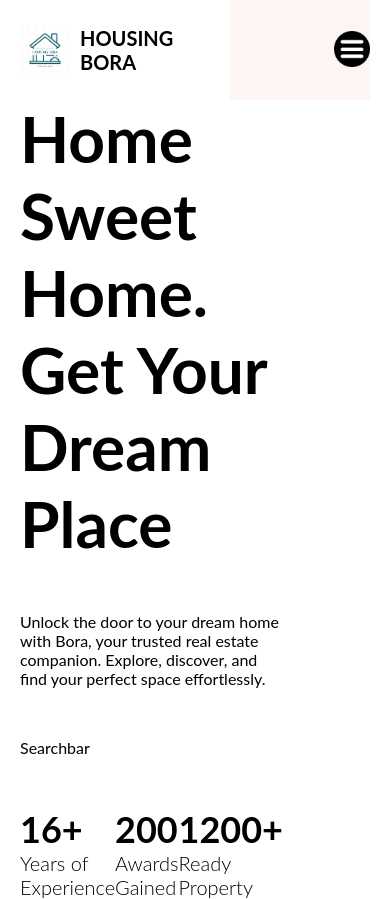
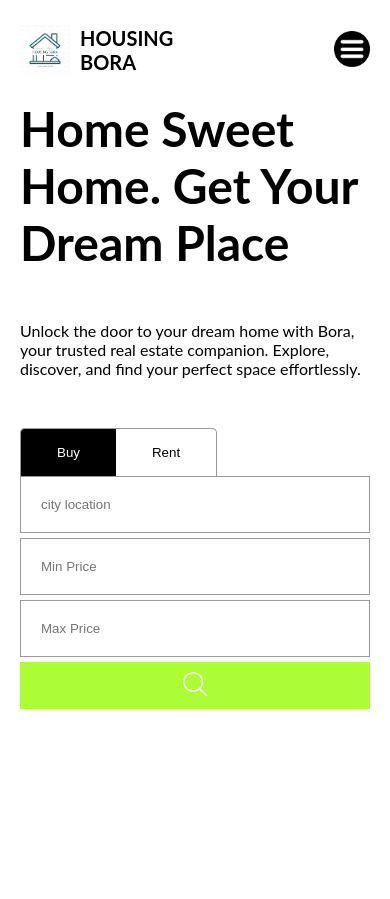
Before and after one commit to Aftermath001/Real-estate-app, a React (Vite) app in the folder vite-project/: page / in a window 390 px wide. Shown: the top 899 px of the page. After the commit the page ends 844 px from the top, so only its background shows below. Built offline with nearby package versions, Linux system fonts and the light colour scheme.

Commit message:
Searchbar and homepageresponsiveness

```diff
--- a/vite-project/src/components/navbar/navbar.scss
+++ b/vite-project/src/components/navbar/navbar.scss
@@ -54,7 +54,9 @@ nav{
         background-color: #fcf5f3;
         height: 100%;
 
-
+        @include md {
+            background-color: transparent;
+        }
 
         a{
         padding: 12px 24px 24px;
@@ -75,6 +77,7 @@ nav{
 
             @include sm{
                 display: inline;
+
             }
 
         }
--- a/vite-project/src/components/searchbar/Searchbar.jsx
+++ b/vite-project/src/components/searchbar/Searchbar.jsx
@@ -1,8 +1,38 @@
-import React from 'react'
+import React,{useState} from 'react'
 import './searchbar.scss'
+
+const types = ["buy", "rent"];
+
 function Searchbar() {
+  const [query, setQuery]= useState({
+    type:"buy",
+    location:"",
+    minPrice:0,
+    maxPrice:0,
+  })
+
+  const switchType = (val) =>{
+    setQuery((prev) => ({ ...prev, type: val}));
+
+  }
   return (
-    <div>Searchbar</div>
+    <div className='searchBar'>
+      <div className="type">
+        {types.map((type) => (
+          <button key={type} onClick={()=>switchType(type)} className={query.type === type ? "active" : "" }>{type}</button>
+        ))}
+
+
+      </div>
+      <form>
+        <input type="text" name="location" placeholder="city location"/>
+        <input type="number" name="minPrice" min={0} max={10000000} placeholder="Min Price"/>
+        <input type="number" name="maxPrice" min={0} max={10000000} placeholder="Max Price"/>
+        <button>
+          <img src="/search.png" alt="search"/>
+        </button>
+      </form>
+    </div>
   )
 }
 
--- a/vite-project/src/components/searchbar/searchbar.scss
+++ b/vite-project/src/components/searchbar/searchbar.scss
@@ -0,0 +1,88 @@
+@import "../../responsive.scss";
+.searchBar{
+    .type{
+        button{
+            padding: 16px 36px;
+            border: 1px solid #999;
+            cursor: pointer;
+            background-color: white;
+            text-transform: capitalize;
+            border-bottom: none;
+
+
+            &.active{
+                background-color: black;
+                color: white;
+            }
+
+            &:first-child {
+                border-top-left-radius: 5px;
+                border-right: none;
+            }
+            &:last-child {
+                border-top-right-radius: 5px;
+                border-left: none;
+            }
+
+        }
+    }
+    form{
+        border: 1px solid #999;
+        display: flex;
+        justify-content: space-between;
+        height: 64px;
+        gap: 5px;
+
+        @include sm{
+            flex-direction: column;
+            border: none;
+        }
+
+        input{
+            border: none;
+            padding: 0px 10px;
+            width: 200px;
+
+            @include lg{
+                padding: 0px 5px;
+
+                &:nth-child(2),&:nth-child(3){
+                    width: 140px;
+                }
+            }
+
+            @include md{
+                width: 200px;
+                &:nth-child(2),&:nth-child(3){
+                    width: 200px;
+                }
+            }
+            @include sm{
+                width: auto;
+                &:nth-child(2),
+                &:nth-child(3) {
+                  width: auto;
+                }
+                padding: 20px;
+                border: 1px solid #999;
+            }
+
+        }
+        button{
+            border: none;
+            cursor: pointer;
+            background-color:rgb(172, 252, 54) ;
+            flex: 1;
+
+            @include sm{
+                padding: 10px;
+            }
+
+
+            img{
+                width: 24px;
+                height: 24px;
+            }
+        }
+    }
+}
--- a/vite-project/src/routes/homePage.scss
+++ b/vite-project/src/routes/homePage.scss
@@ -1,3 +1,4 @@
+@import "../responsive.scss";
 .homePage{
     display: flex;
     height: 100%;
@@ -14,15 +15,35 @@
             justify-content: center;
             gap: 50px;
 
+            @include md{
+                padding: 0;
+            }
+
+            @include sm{
+                justify-content: flex-start;
+             }
+
             .title{
                 font-size: 64px;
+
+                @include lg{
+                    font-size: 48px;
+                }
             }
             .boxes{
                 display: flex;
                 justify-content: space-between;
 
+                @include sm{
+                   display: none;
+                }
+
                 h1{
                     font-size: 36px;
+
+                    @include lg{
+                        font-size: 32px;;
+                    }
 
                 }
                 h2{
@@ -40,10 +61,18 @@
         display: flex;
         align-items: center;
 
+        @include md{
+            display: none;
+        }
+
         img{
             width: 115%;
             position: absolute;
             right: 0;
+
+            @include lg{
+                width:105% ;
+            }
         }
     }
 }
```
